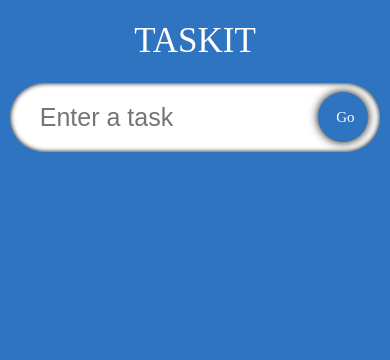
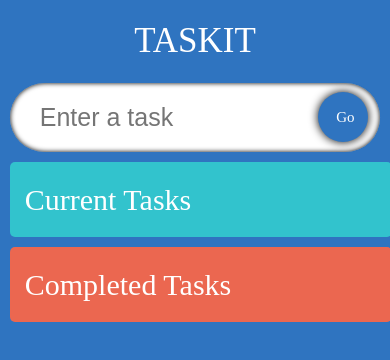
Before and after one commit to fanpug/taskit, a React (Vite) app: page / in a window 390 px wide. Shown: the top 360 px of the page. Built offline with nearby package versions, Linux system fonts and the light colour scheme; a web font is replaced by a local one.

Commit message:
Add react beautiful dnd package and set up the current and completed task columns

```diff
--- a/package.json
+++ b/package.json
@@ -11,6 +11,7 @@
   },
   "dependencies": {
     "react": "^18.2.0",
+    "react-beautiful-dnd": "^13.1.1",
     "react-dom": "^18.2.0",
     "react-icons": "^4.10.1"
   },
--- a/src/components/TodoList.tsx
+++ b/src/components/TodoList.tsx
@@ -10,10 +10,23 @@
 
 const TodoList = ({todos, dispatch}: Props) => {
   return (
-    <div className="todos">
-        {todos.map(todo => (
+    <div className="container">
+      <div className="todos">
+        <span className="todos__heading">Current Tasks</span>
+        {
+          todos.map((todo) => (
             <SingleTodo todo={todo} key={todo.id} dispatch={dispatch} />
-        ))}
+          ))
+        }
+      </div>
+      <div className="todos remove">
+      <span className="todos__heading">Completed Tasks</span>
+        {
+          todos.map((todo) => (
+            <SingleTodo todo={todo} key={todo.id} dispatch={dispatch} />
+          ))
+        }
+      </div>
     </div>
   )
 }
--- a/src/components/styles.css
+++ b/src/components/styles.css
@@ -1,6 +1,6 @@
 .input {
     display: flex;
-    width: 90%;
+    width: 95%;
     position: relative;
     align-items: center;
 }
@@ -44,21 +44,42 @@
     box-shadow: 0 0 5px black;
 }
 
+.container {
+    display: flex;
+    width: 95%;
+    margin-top: 10px;
+    justify-content: space-between;
+    align-items: flex-start;
+}
+
 .todos {
     display: flex;
-    justify-content: space-evenly;
-    width: 90%;
-    flex-wrap: wrap;
+    justify-content: column;
+    width: 47.5%;
+    flex-direction: column;
+    border-radius: 5px;
+    padding: 15px;
+    background-color: rgb(50, 195, 205);
+}
+
+.todos__heading {
+    font-size: 30px;
+    color: white;
 }
 
 .todos__single {
     color: black;
     display: flex;
-    width: 29.5%;
     border-radius: 5px;
     padding: 20px;
     margin-top: 15px;
     background-image: url("https://img.freepik.com/free-photo/crumpled-yellow-paper-background-close-up_60487-2390.jpg?size=626&ext=jpg");
+    transition: 0.2s;
+}
+
+.todos__single:hover {
+    box-shadow: 0 0 5px black;
+    transform: scale(1.03);
 }
 
 .todos__single--text {
@@ -84,9 +105,9 @@
     cursor: pointer;
 }
 
-@media (max-width: 1200px) {
-    .todos__single {
-        width: 40%;
+@media (max-width: 1100px) {
+    .todos {
+        width: 45%;
     }
 }
 
@@ -97,9 +118,15 @@
 
     .todos {
         width: 95%;
+        margin-bottom: 10px;
     }
 
-    .todos__single {
-        width: 100%;
+    .container {
+        width: 95%;
+        flex-direction: column;
     }
 }
+
+.remove {
+    background-color: rgb(235, 103, 80);
+}
```
Also changed, not shown: 1 other file (tests, documents, lock files or other folders).
